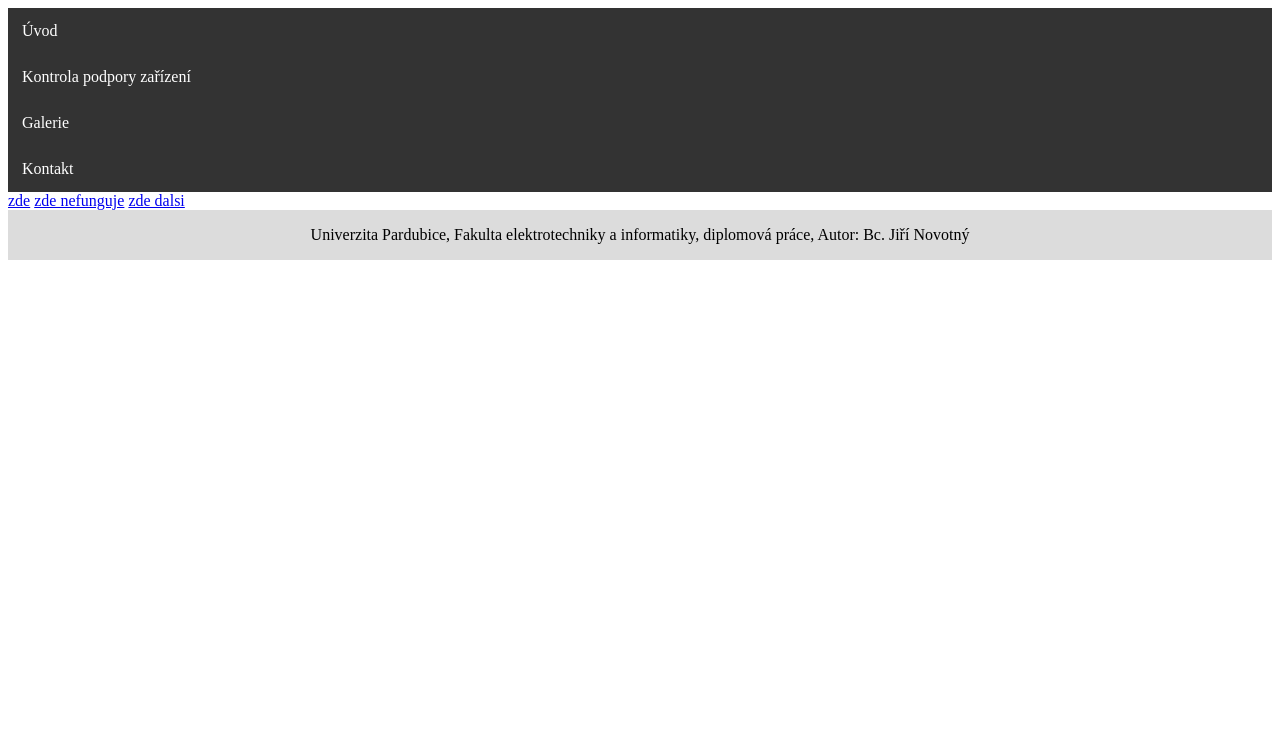
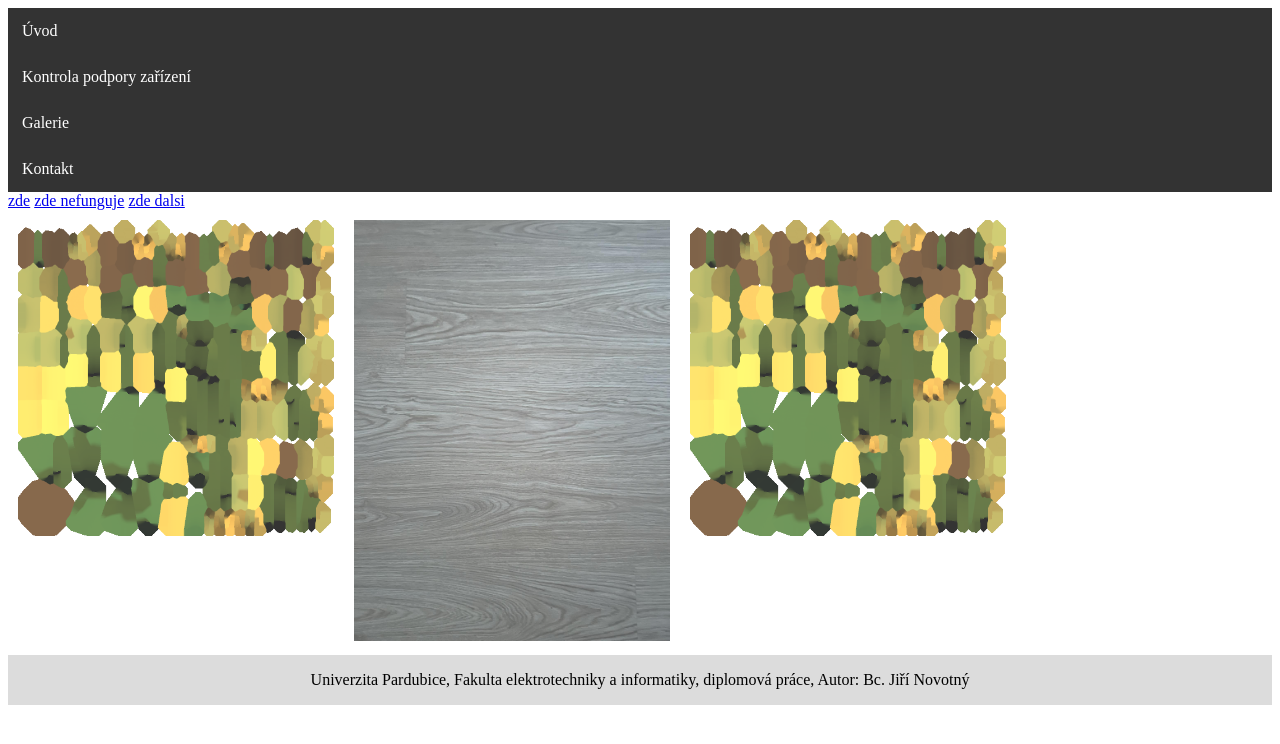
Before and after one commit to st52542/diplomovaPrace, a plain HTML site: page galerie.html in a window 1280 px wide. Drawn offline with nearby package versions, Linux system fonts and the light colour scheme.

Commit message:
work on web

```diff
--- a/galerie.html
+++ b/galerie.html
@@ -2,7 +2,7 @@
 <html lang="cz">
 <head>
     <meta charset="UTF-8">
-    <title>Diplomová práce úvod</title>
+    <title>Diplomová práce Galerie</title>
     <script src="https://code.jquery.com/jquery-3.3.1.min.js"></script>
     <script>
         $(function(){
@@ -17,7 +17,34 @@
 <a href="putItems.html">zde</a>
 <a href="putItemsTestModel.html">zde nefunguje</a>
 <a href="putItemsTestModelNext.html">zde dalsi</a>
+
+<!-- The four columns -->
+<div class="row">
+    <div class="column">
+        <img src="modely/test2/test.png" alt="model1" style="width:100%" onclick="myFunction('sunflower');">
+    </div>
+    <div class="column">
+        <img src="modely/test/test.jpeg/test.jpeg" alt="model2" style="width:100%" onclick="myFunction('test');">
+    </div>
+    <div class="column">
+        <img src="modely/test2/test.png" alt="model3" style="width:100%" onclick="myFunction(this);">
+    </div>
+</div>
+
+<div class="container">
+    <span onclick="this.parentElement.style.display='none'" class="closebtn">&times;</span>
+    <img id="expandedImg" style="width:50%">
+</div>
+
+<script>
+    function myFunction(model) {
+        var expandImg = document.getElementById("expandedImg");
+        expandImg.src = window.location.replace('putItems.html?model='+ model);
+    }
+</script>
 </body>
+
+
 <footer>
     <div id="includeFooter"></div>
 </footer>
--- a/myCSS.css
+++ b/myCSS.css
@@ -22,3 +22,36 @@ div.menu a:hover {
     overflow: hidden;
     vertical-align: middle;
 }
+
+
+
+
+/* The grid: Four equal columns that floats next to each other */
+.column {
+    float: left;
+    width: 25%;
+    padding: 10px;
+}
+
+/* Style the images inside the grid */
+.column img {
+    opacity: 0.8;
+    cursor: pointer;
+}
+
+.column img:hover {
+    opacity: 1;
+}
+
+/* Clear floats after the columns */
+.row:after {
+    content: "";
+    display: table;
+    clear: both;
+}
+
+/* The expanding image container */
+.container {
+    position: relative;
+    display: none;
+}
```
Also changed, not shown: contact.html (+1 -1 lines), isSupported.html (+5 -1 lines), putItems.html (+4 -1 lines).
